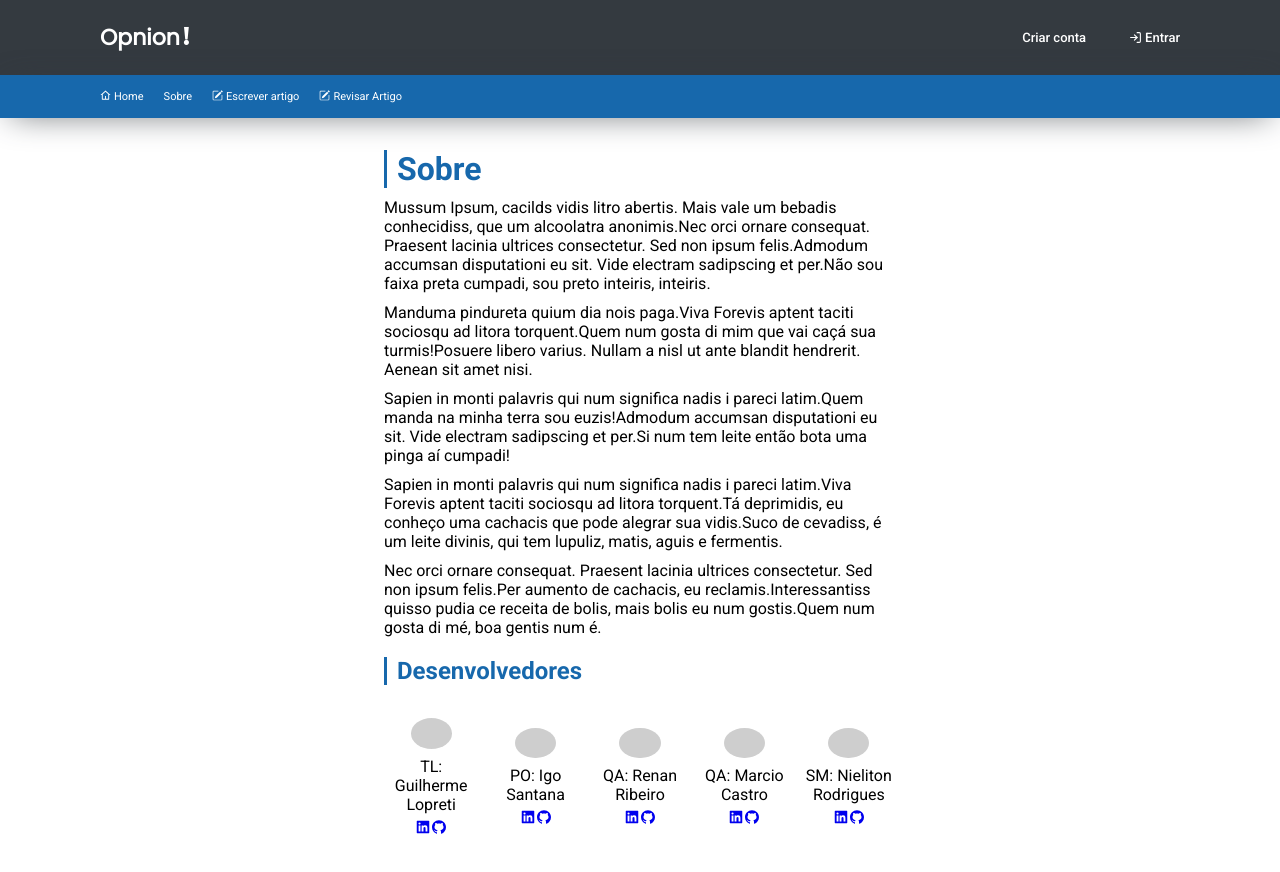
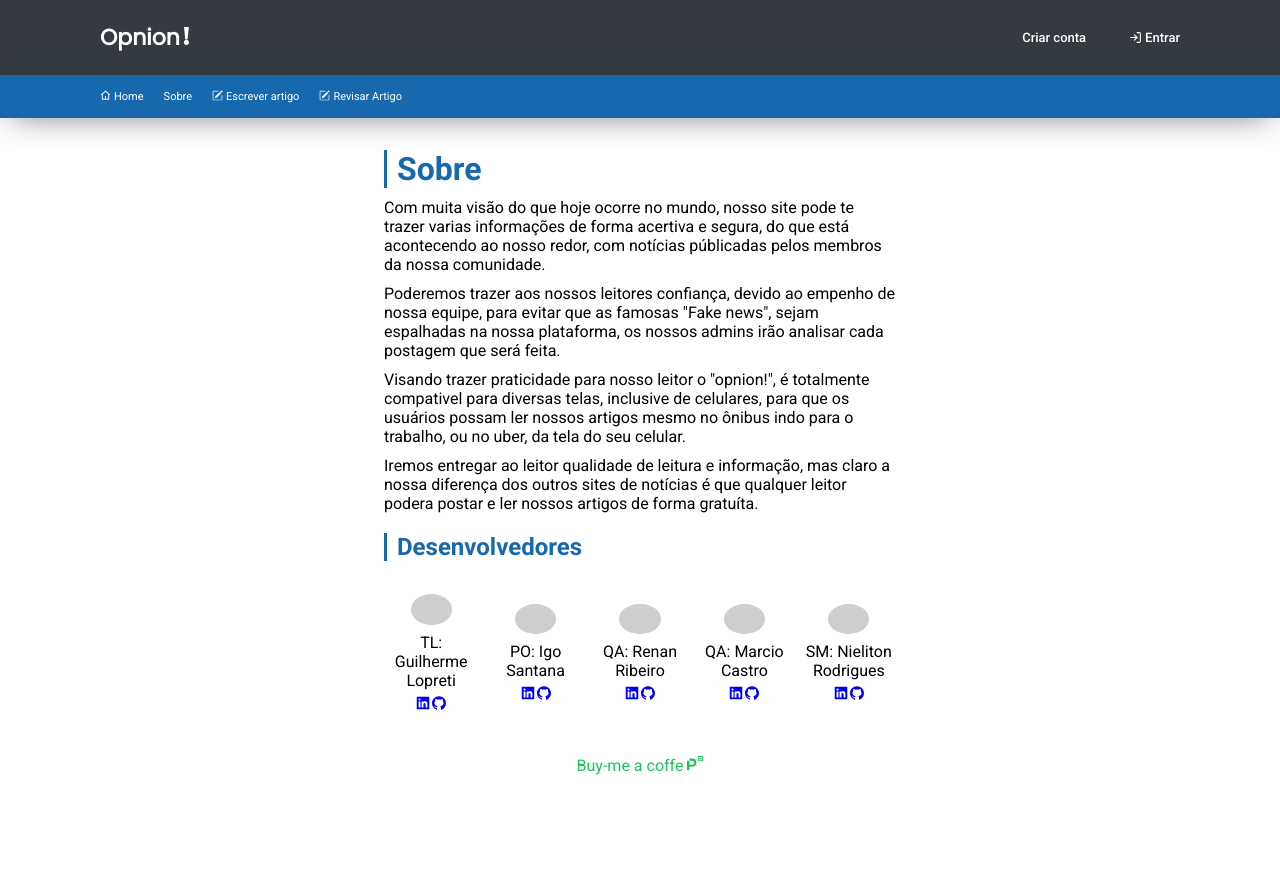
Before and after one commit to guilopreti/capstone-m3-grupo-3-vilson, a React (Create React App) app: page /aboutus in a window 1280 px wide. Shown: the top 872 px of the page. After the commit the page ends 800 px from the top, so only its background shows below. Built offline with nearby package versions, Linux system fonts and the light colour scheme; no server answers; grey boxes are pictures that could not be loaded; a web font is replaced by a local one; what styled-breakpoints would draw is missing.

Commit message:
feat: Adicionado redaçao sobre o nosso site

```diff
--- a/src/pages/Aboutus/index.js
+++ b/src/pages/Aboutus/index.js
@@ -16,38 +16,16 @@ const Aboutus = () => {
         </div>
         <div>
           <p>
-            Mussum Ipsum, cacilds vidis litro abertis. Mais vale um bebadis
-            conhecidiss, que um alcoolatra anonimis.Nec orci ornare consequat.
-            Praesent lacinia ultrices consectetur. Sed non ipsum felis.Admodum
-            accumsan disputationi eu sit. Vide electram sadipscing et per.Não
-            sou faixa preta cumpadi, sou preto inteiris, inteiris.
-          </p>
-
-          <p>
-            Manduma pindureta quium dia nois paga.Viva Forevis aptent taciti
-            sociosqu ad litora torquent.Quem num gosta di mim que vai caçá sua
-            turmis!Posuere libero varius. Nullam a nisl ut ante blandit
-            hendrerit. Aenean sit amet nisi.
-          </p>
-
-          <p>
-            Sapien in monti palavris qui num significa nadis i pareci latim.Quem
-            manda na minha terra sou euzis!Admodum accumsan disputationi eu sit.
-            Vide electram sadipscing et per.Si num tem leite então bota uma
-            pinga aí cumpadi!
-          </p>
-
-          <p>
-            Sapien in monti palavris qui num significa nadis i pareci latim.Viva
-            Forevis aptent taciti sociosqu ad litora torquent.Tá deprimidis, eu
-            conheço uma cachacis que pode alegrar sua vidis.Suco de cevadiss, é
-            um leite divinis, qui tem lupuliz, matis, aguis e fermentis.
+            Com muita visão do que hoje ocorre no mundo, nosso site pode te trazer varias informações de forma acertiva e segura, do que está acontecendo ao nosso redor, com notícias públicadas pelos membros da nossa comunidade.
           </p>
           <p>
-            Nec orci ornare consequat. Praesent lacinia ultrices consectetur.
-            Sed non ipsum felis.Per aumento de cachacis, eu
-            reclamis.Interessantiss quisso pudia ce receita de bolis, mais bolis
-            eu num gostis.Quem num gosta di mé, boa gentis num é.
+            Poderemos trazer aos nossos leitores confiança, devido ao empenho de nossa equipe, para evitar que as famosas "Fake news", sejam espalhadas na nossa plataforma, os nossos admins irão analisar cada postagem que será feita.
+          </p>
+          <p>
+            Visando trazer praticidade para nosso leitor o "opnion!", é totalmente compativel para diversas telas, inclusive de celulares, para que os usuários possam ler nossos artigos mesmo no ônibus indo para o trabalho, ou no uber, da tela do seu celular.
+          </p>
+          <p>
+            Iremos entregar ao leitor qualidade de leitura e informação, mas claro a nossa diferença dos outros sites de notícias é que qualquer leitor podera postar e ler nossos artigos de forma gratuíta.
           </p>
         </div>
         <div className='developers'>
@@ -142,6 +120,7 @@ const Aboutus = () => {
             </li>
           </ul>
         </div>
+        <div className="sponsorship"><span>Buy-me a coffe <SiPicpay/></span></div>
       </Container>
     </>
   )
```
